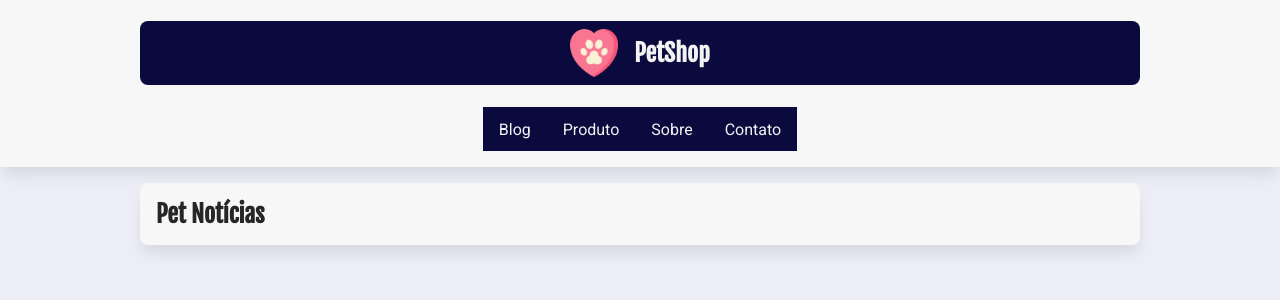
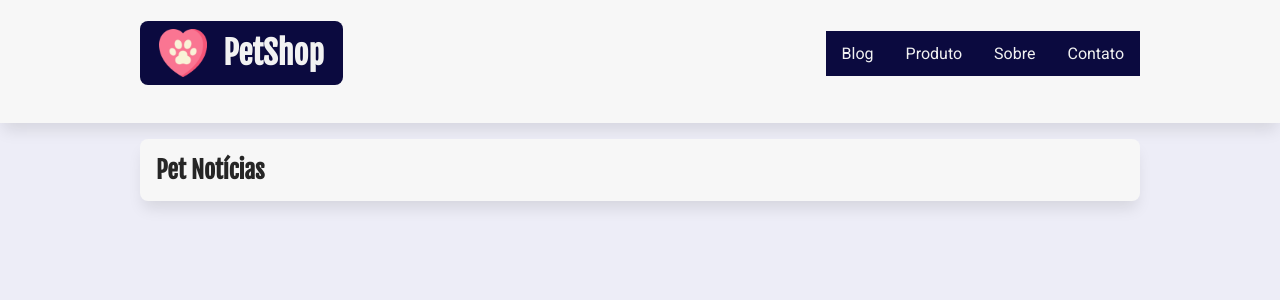
Before and after one commit to AlineMachadoTeixeira/petshop, a Next.js app: page / in a window 1280 px wide. Shown: the top 300 px of the page. Built offline with nearby package versions, Linux system fonts and the light colour scheme.

Commit message:
Mini exercício de @media screen no cabeçalho

```diff
--- a/src/components/ui/Cabecalho.jsx
+++ b/src/components/ui/Cabecalho.jsx
@@ -57,4 +57,20 @@ const StyledHeader = styled.header`
   h1 a:focus {
     color: var(--cor-secundaria-hover);
   }
+
+  /* Mini exercício:
+  Crie aqui uma media query para a partir de 700px e faça as seguintes mudanças:
+
+  - Na div do cabeçalho, exibir o conteúdo lado a lado (lembrando que ali você tem o flex já sendo usado)
+  - Tamanho da fonte do PetShop aumentar para 2rem */
+
+  @media screen and (min-width: 700px) {
+    h1 a {
+      font-size: 2rem;
+    }
+
+    div {
+      flex-direction: row;
+    }
+  }
 `;
```
